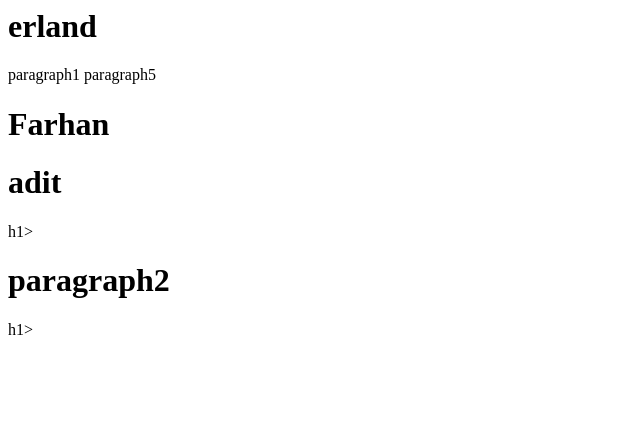
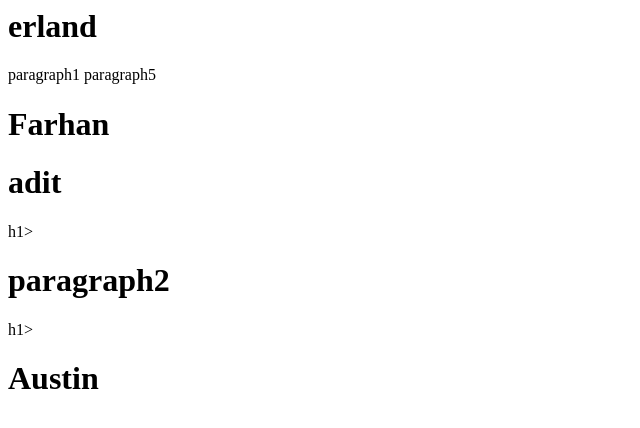
Before and after one commit to adkurniawan-cmd/salty, a plain HTML site: page index.html in a window 1280 px wide. Shown: the whole page, without its empty margins (0-640 px from the left). Drawn offline with Linux system fonts and the light colour scheme.

Commit message:
menggabungkan semuanya

```diff
--- a/index.html
+++ b/index.html
@@ -4,3 +4,4 @@
 <h1>Farhan</h1>
 <h1>adit</h1>h1>
 <h1>paragraph2</h1>h1>
+<h1>Austin</h1>
```
